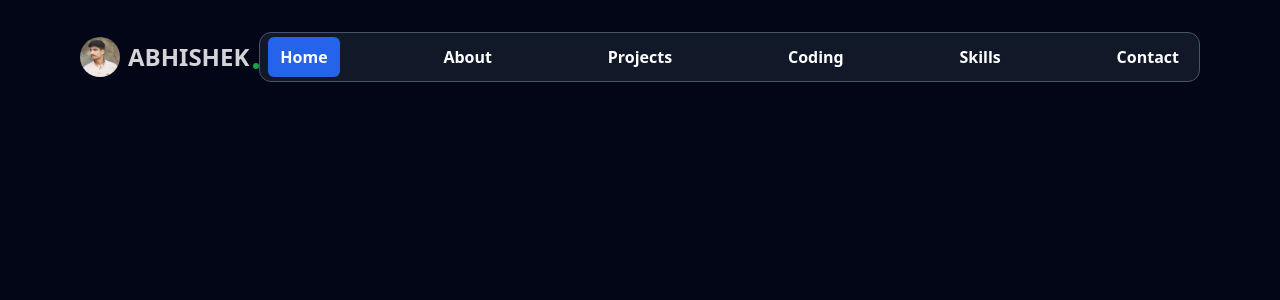
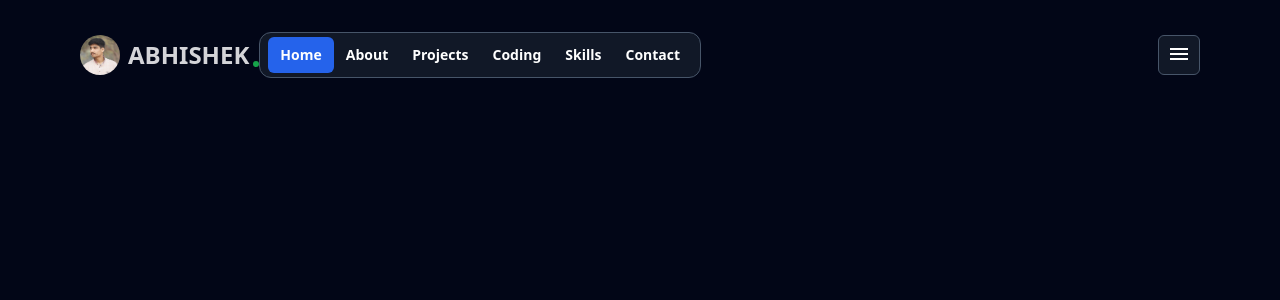
Before and after one commit to Abhishek-723/my-portfolio, a React (Create React App) app: page / in a window 1280 px wide. Shown: the top 300 px of the page. Built offline with nearby package versions, Linux system fonts and the light colour scheme.

Commit message:
Added responsive navbar

```diff
--- a/package.json
+++ b/package.json
@@ -5,6 +5,7 @@
   "dependencies": {
     "@emotion/react": "^11.11.1",
     "@emotion/styled": "^11.11.0",
+    "@mui/icons-material": "^5.14.11",
     "@mui/material": "^5.14.10",
     "@testing-library/jest-dom": "^5.17.0",
     "@testing-library/react": "^13.4.0",
--- a/src/Components/Navbar.js
+++ b/src/Components/Navbar.js
@@ -2,22 +2,70 @@ import { Avatar } from "@mui/material";
 import React, { useState } from "react";
 import classnames from "classnames";
 import profilePhoto from "../Images/Profile1.jpg";
+import MenuIcon from "@mui/icons-material/Menu";
+import CloseIcon from "@mui/icons-material/Close";
 
 const Navbar = () => {
   const [selectedItem, setSelectedItem] = useState(0);
+  const [viewNav, setViewNav] = useState(false);
   const navItems = ["Home", "About", "Projects", "Coding", "Skills", "Contact"];
+  const handleNav = () => {
+    setViewNav(!viewNav);
+  };
   return (
-    <div className="w-full flex px-20 py-8 justify-between items-center">
-      <div className="flex w-max items-center">
-        <Avatar alt="" src={profilePhoto} />
-        <p className="text-zinc-300 text-2xl font-bold ml-2">ABHISHEK</p>
-        <div className="w-[6px] h-[6px] bg-green-600 mt-[18px] ml-[4px] rounded-full"></div>
+    <div className="w-full">
+      <div className="w-full flex lg:px-20 md:px-8 px-12 lg:py-8 py-4 justify-between md:items-center items-start">
+        <div className="flex w-max items-center">
+          <Avatar alt="" src={profilePhoto} />
+          <p className="text-zinc-300 lg:text-2xl text-xl font-bold ml-2">
+            ABHISHEK
+          </p>
+          <div className="w-[6px] h-[6px] bg-green-600 mt-[18px] ml-[4px] rounded-full"></div>
+        </div>
+        <div
+          className={classnames(
+            "hidden w-[300px] lg:w-1/2 md:w-3/5 min-width-[300px] rounded-xl border border-slate-600 px-2 py-1 md:flex w-full justify-between items-center text-white bg-gray-900"
+          )}
+        >
+          {navItems.map((item, index) => (
+            <div
+              className={classnames(
+                "lg:text-md text-sm font-semibold hover:bg-blue-600 rounded-md py-2 px-3 cursor-pointer",
+                {
+                  "bg-blue-600": index === selectedItem,
+                }
+              )}
+              key={index}
+            >
+              {item}
+            </div>
+          ))}
+        </div>
+        <div
+          className="w-full flex flex-col items-end"
+          onClick={(e) => e.preventDefault()}
+        >
+          <div
+            className="border border-slate-600 px-2 pt-1 pb-2 text-white bg-gray-900 rounded-md w-max"
+            onClick={handleNav}
+          >
+            {viewNav ? <CloseIcon /> : <MenuIcon />}
+          </div>
+        </div>
       </div>
-      <div className="w-1/2 rounded-xl border border-slate-600 px-2 py-1 flex w-full justify-between items-center text-white bg-gray-900">
+      <div
+        className={classnames(
+          " w-[400px]  mr-12 min-width-[200px] rounded-xl border border-slate-600 px-2 py-1 w-full text-white bg-gray-900 flex flex-col float-right",
+          {
+            hidden: viewNav === false,
+            block: viewNav === true,
+          }
+        )}
+      >
         {navItems.map((item, index) => (
           <div
             className={classnames(
-              "text-md font-semibold hover:bg-blue-600 rounded-md py-2 px-3 cursor-pointer",
+              "lg:text-md text-sm font-semibold hover:bg-blue-600 rounded-md py-2 px-3 cursor-pointer",
               {
                 "bg-blue-600": index === selectedItem,
               }
```
Also changed, not shown: 1 other file (tests, documents, lock files or other folders).
